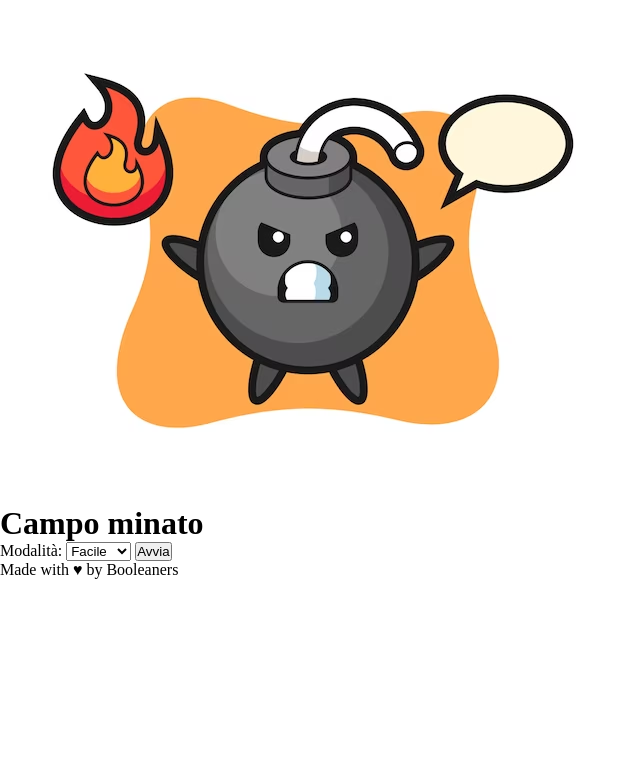
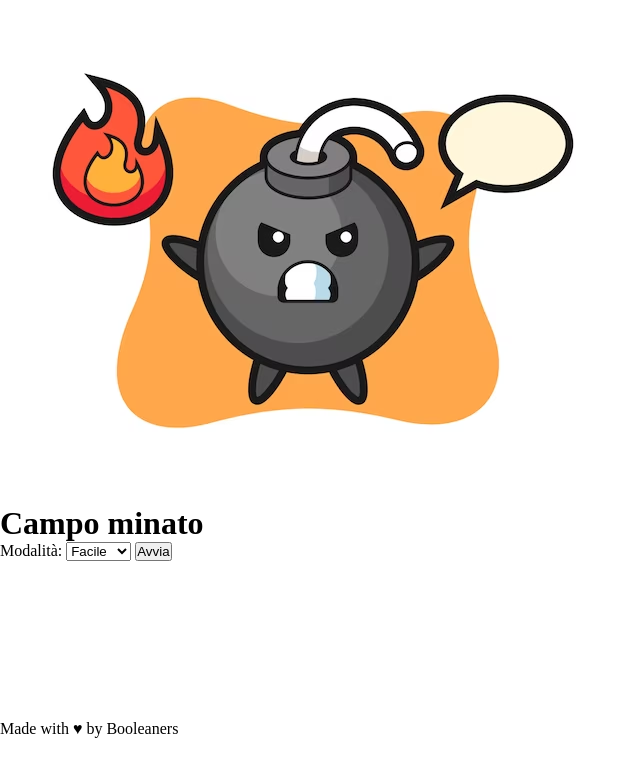
Before and after one commit to totarochristian/js-campominato-grid, a plain HTML site: page index.html in a window 1280 px wide. Shown: the whole page, without its empty margins (0-640 px from the left). Drawn offline with Linux system fonts and the light colour scheme.

Commit message:
Define variables to set the header, footer and main size + apply them on the rules

```diff
--- a/css/main-style.css
+++ b/css/main-style.css
@@ -1,9 +1,35 @@
+/****************************************************************************/
 /********************************** Import **********************************/
+/****************************************************************************/
 @import url("./general-styles-library.css");
 
+/****************************************************************************/
+/**************************** Variables definition **************************/
+/****************************************************************************/
+:root{
+    --header-height: 80px;
+    --footer-height: 80px;
+    --main-height: calc(100vh - var(--header-height) - var(--footer-height));
+}
+
+/****************************************************************************/
 /********************************** Reset ***********************************/
+/****************************************************************************/
 *{
     padding: 0;
     margin: 0;
     box-sizing: border-box;
 }
+
+/****************************************************************************/
+/********************************* General **********************************/
+/****************************************************************************/
+header{
+    height: var(--header-height);
+}
+footer{
+    height: var(--footer-height);
+}
+main{
+    height: var(--main-height);
+}
```
